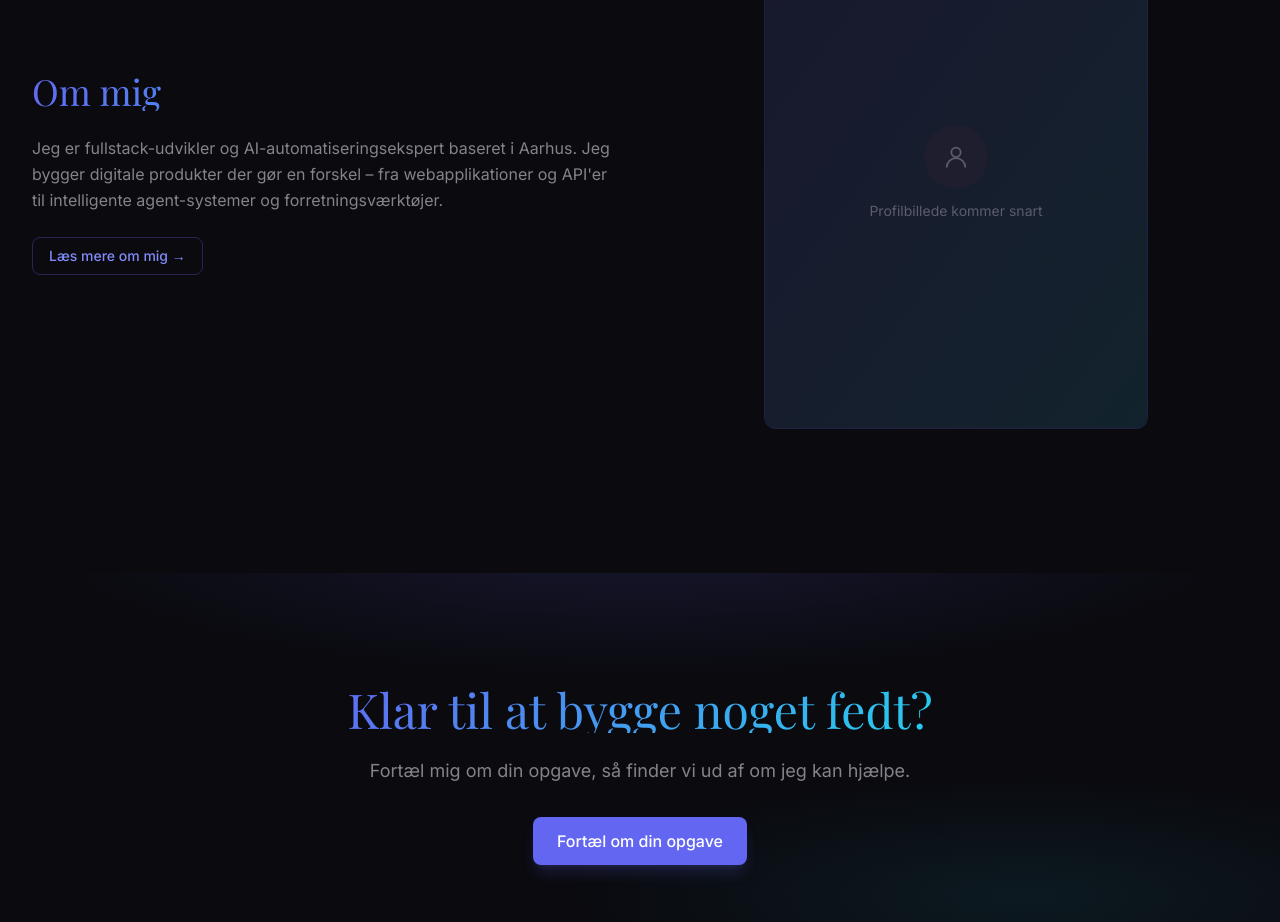
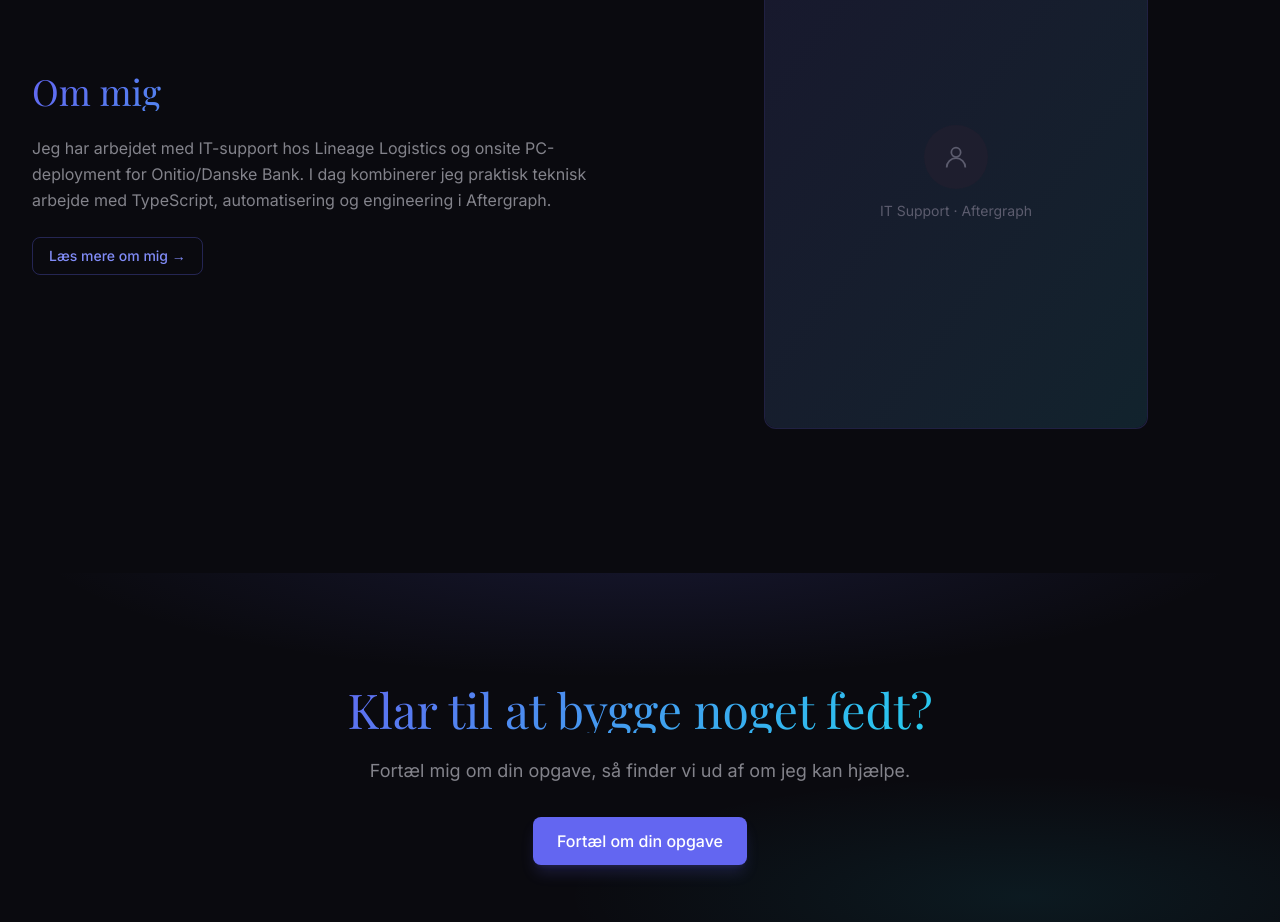
Before and after one commit to JonasAbde/JonasAbde, a React (Vite) app: page / in a window 1280 px wide. Shown: the part 4000-4922 px from the top of the page. Built offline with nearby package versions, Linux system fonts and the light colour scheme.

Commit message:
fix(portfolio): align services, SEO and project navigation with real experience

```diff
--- a/src/components/sections/AboutPreview.tsx
+++ b/src/components/sections/AboutPreview.tsx
@@ -13,7 +13,7 @@ export default function AboutPreview() {
               Om mig
             </h2>
             <p className="text-pearl-dark/80 leading-relaxed mb-6">
-              Jeg er fullstack-udvikler og AI-automatiseringsekspert baseret i Aarhus. Jeg bygger digitale produkter der gør en forskel – fra webapplikationer og API&apos;er til intelligente agent-systemer og forretningsværktøjer.
+              Jeg har arbejdet med IT-support hos Lineage Logistics og onsite PC-deployment for Onitio/Danske Bank. I dag kombinerer jeg praktisk teknisk arbejde med TypeScript, automatisering og engineering i Aftergraph.
             </p>
             <Button to="/om" variant="outline">
               Læs mere om mig →
@@ -31,7 +31,7 @@ export default function AboutPreview() {
                       <path d="M20 21a8 8 0 1 0-16 0"/>
                     </svg>
                   </div>
-                  <p className="text-sm text-muted">Profilbillede kommer snart</p>
+                  <p className="text-sm text-muted">IT Support · Aftergraph</p>
                 </div>
             </div>
           </div>
```
